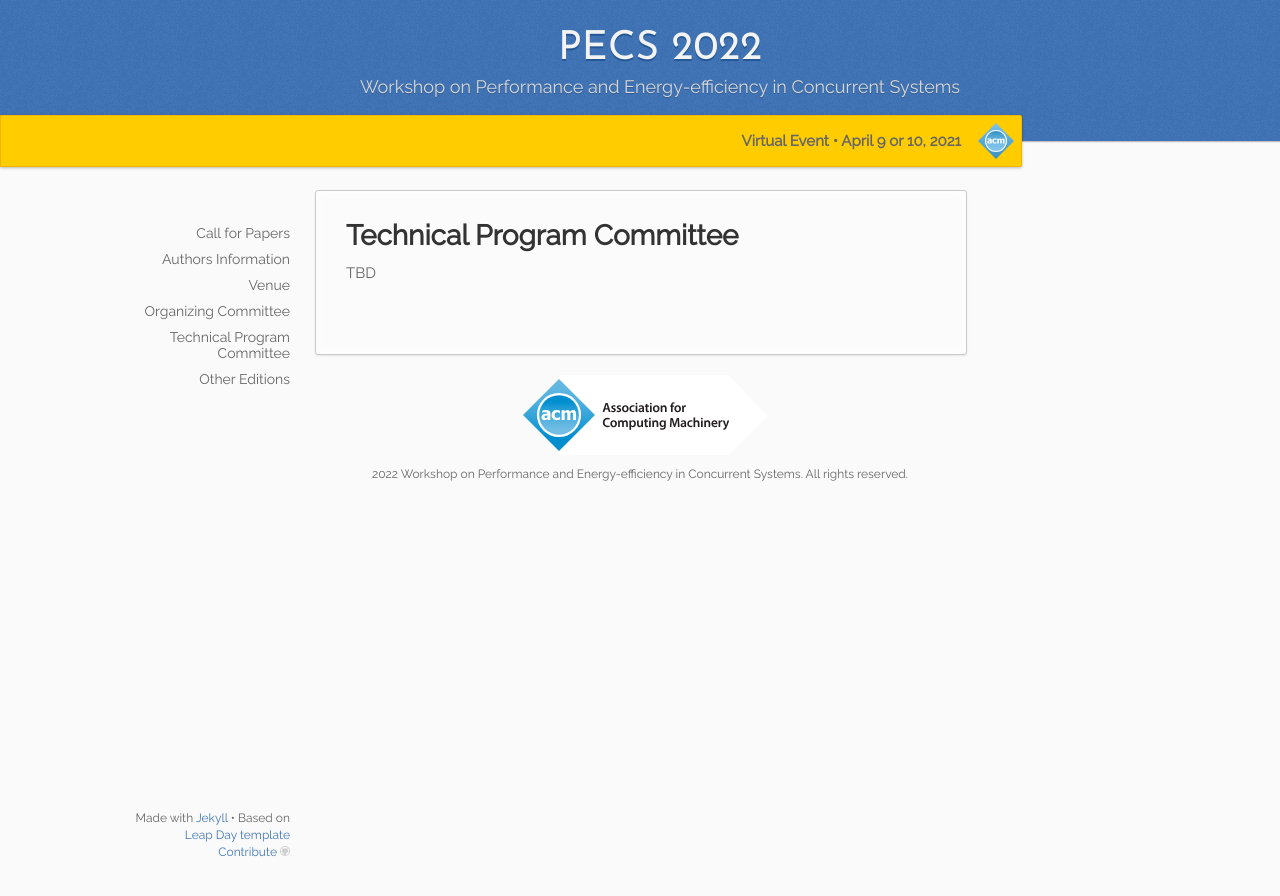
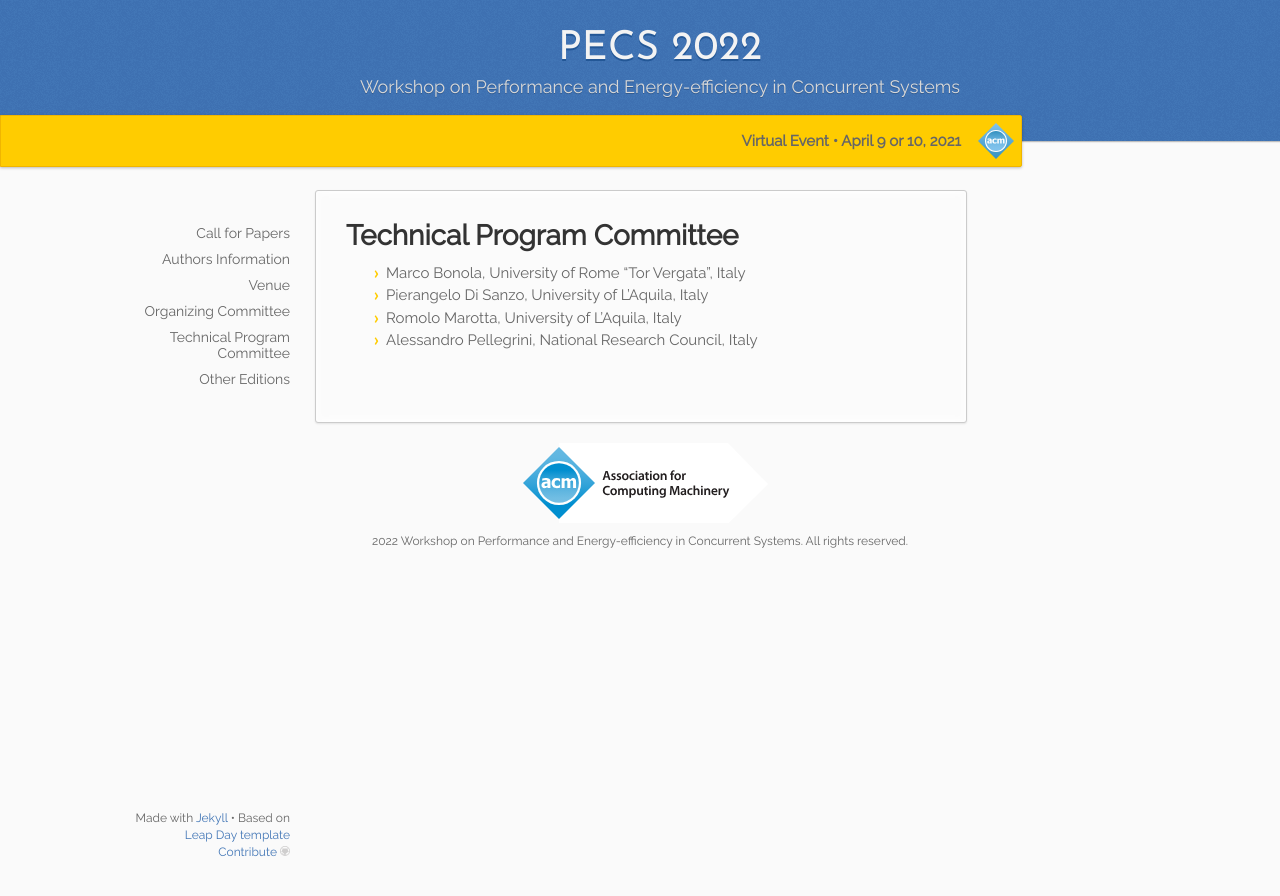
Before and after one commit to pecs-workshop/pecs-workshop.github.io, a Jekyll site: the page built from _2022/10.tpc.md, in a window 1280 px wide. Shown: the top 896 px of the page. Built offline with Jekyll 4.4.1, drawn with Linux system fonts in a browser that asks for light colours.

Commit message:
Update TPC
First part of the TPC is included

```diff
--- a/_2022/10.tpc.md
+++ b/_2022/10.tpc.md
@@ -5,4 +5,7 @@ menu_show: true
 permalink: /:collection/tpc
 ---
 
-TBD
+* Marco Bonola, University of Rome "Tor Vergata", Italy
+* Pierangelo Di Sanzo, University of L'Aquila, Italy
+* Romolo Marotta, University of L'Aquila, Italy
+* Alessandro Pellegrini, National Research Council, Italy
```
